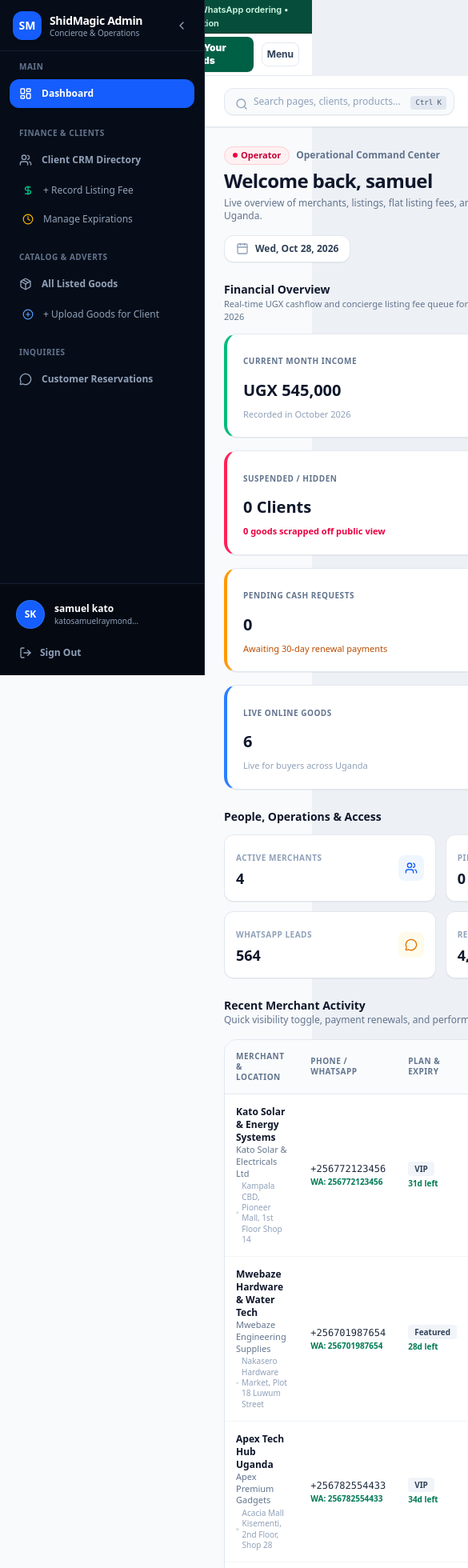
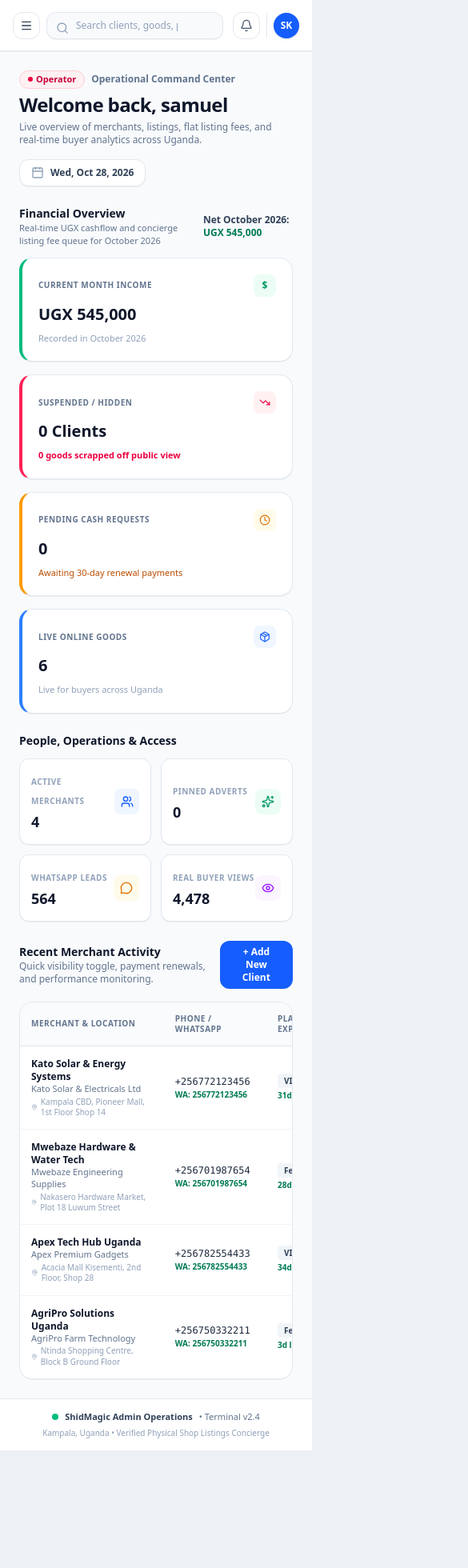
Before and after one commit to katosamuelraymond/shid-magic, a Next.js app: page /admin in a window 390 px wide. Shown: the top 1960 px of the page at 80% size, 585 px wide, since content can reach past the window. After the commit the page ends 1813 px from the top, so only its background shows below. Built offline with nearby package versions, Linux system fonts and the light colour scheme.

Commit message:
fix: remove public navbar and footer from admin pages, fix admin shell layout and mobile responsiveness

```diff
--- a/src/app/admin/page.tsx
+++ b/src/app/admin/page.tsx
@@ -33,6 +33,7 @@ import {
   ChevronDown,
   Sparkles,
   X,
+  Menu,
   Loader2,
   Bell,
   Sun,
@@ -48,6 +49,7 @@ export default function AdminPage() {
   // Navigation State
   const [activeNav, setActiveNav] = useState<'dashboard' | 'merchants' | 'upload' | 'products' | 'orders'>('dashboard');
   const [isSidebarCollapsed, setIsSidebarCollapsed] = useState(false);
+  const [isMobileSidebarOpen, setIsMobileSidebarOpen] = useState(false);
 
   // Data State
   const [products, setProducts] = useState<Product[]>([]);
@@ -490,13 +492,26 @@ export default function AdminPage() {
     });
   }, [products, productFilter, globalSearch]);
 
+  const handleNavClick = (tab: 'dashboard' | 'merchants' | 'upload' | 'products' | 'orders') => {
+    setActiveNav(tab);
+    setIsMobileSidebarOpen(false);
+  };
+
   return (
     <div className="min-h-screen bg-[#f8fafc] text-slate-900 flex flex-row font-sans">
+      {/* Mobile Drawer Backdrop */}
+      {isMobileSidebarOpen && (
+        <div
+          onClick={() => setIsMobileSidebarOpen(false)}
+          className="fixed inset-0 z-40 bg-slate-900/60 backdrop-blur-xs md:hidden"
+        />
+      )}
+
       {/* ================= LEFT SIDEBAR SHELL ================= */}
       <aside
         className={`fixed inset-y-0 left-0 z-50 flex flex-col justify-between bg-[#070d18] text-slate-300 transition-all duration-200 border-r border-[#162032] ${
-          isSidebarCollapsed ? 'w-16' : 'w-64'
-        }`}
+          isMobileSidebarOpen ? 'translate-x-0' : '-translate-x-full md:translate-x-0'
+        } ${isSidebarCollapsed ? 'md:w-16 w-64' : 'w-64'}`}
       >
         {/* Sidebar Header with Brand & Collapse Toggle */}
         <div>
@@ -523,9 +538,19 @@ export default function AdminPage() {
               </div>
             )}
 
+            {/* Mobile close button */}
+            <button
+              onClick={() => setIsMobileSidebarOpen(false)}
+              className="md:hidden rounded-lg p-1.5 text-slate-400 hover:bg-[#162032] hover:text-white"
+              title="Close sidebar"
+            >
+              <X className="h-4 w-4" />
+            </button>
+
+            {/* Desktop collapse toggle */}
             <button
               onClick={() => setIsSidebarCollapsed(!isSidebarCollapsed)}
-              className="rounded-lg p-1 text-slate-400 hover:bg-[#162032] hover:text-white transition"
+              className="hidden md:block rounded-lg p-1 text-slate-400 hover:bg-[#162032] hover:text-white transition"
               title={isSidebarCollapsed ? 'Expand sidebar' : 'Collapse sidebar'}
             >
               {isSidebarCollapsed ? (
@@ -547,7 +572,7 @@ export default function AdminPage() {
               )}
               <div className="space-y-1">
                 <button
-                  onClick={() => setActiveNav('dashboard')}
+                  onClick={() => handleNavClick('dashboard')}
                   className={`w-full flex items-center gap-3 px-3 py-2.5 rounded-xl text-xs font-bold transition ${
                     activeNav === 'dashboard'
                       ? 'bg-blue-600 text-white shadow-sm'
@@ -570,7 +595,7 @@ export default function AdminPage() {
               )}
               <div className="space-y-1">
                 <button
-                  onClick={() => setActiveNav('merchants')}
+                  onClick={() => handleNavClick('merchants')}
                   className={`w-full flex items-center justify-between px-3 py-2.5 rounded-xl text-xs font-bold transition ${
                     activeNav === 'merchants'
                       ? 'bg-blue-600 text-white shadow-sm'
@@ -590,7 +615,10 @@ export default function AdminPage() {
                 </button>
 
                 <button
-                  onClick={() => setShowAddMerchantModal(true)}
+                  onClick={() => {
+                    setShowAddMerchantModal(true);
+                    setIsMobileSidebarOpen(false);
+                  }}
                   className="w-full flex items-center gap-3 px-3 py-2 rounded-xl text-xs font-medium text-slate-400 hover:bg-[#111927] hover:text-white transition pl-4"
                   title="Record Listing Fee & Onboard"
                 >
@@ -600,7 +628,7 @@ export default function AdminPage() {
 
                 <button
                   onClick={() => {
-                    setActiveNav('merchants');
+                    handleNavClick('merchants');
                     setMerchantFilter('expired');
                   }}
                   className="w-full flex items-center gap-3 px-3 py-2 rounded-xl text-xs font-medium text-slate-400 hover:bg-[#111927] hover:text-white transition pl-4"
@@ -621,7 +649,7 @@ export default function AdminPage() {
               )}
               <div className="space-y-1">
                 <button
-                  onClick={() => setActiveNav('products')}
+                  onClick={() => handleNavClick('products')}
                   className={`w-full flex items-center gap-3 px-3 py-2.5 rounded-xl text-xs font-bold transition ${
                     activeNav === 'products'
                       ? 'bg-blue-600 text-white shadow-sm'
@@ -634,7 +662,7 @@ export default function AdminPage() {
                 </button>
 
                 <button
-                  onClick={() => setActiveNav('upload')}
+                  onClick={() => handleNavClick('upload')}
                   className={`w-full flex items-center gap-3 px-3 py-2 rounded-xl text-xs font-medium transition pl-4 ${
                     activeNav === 'upload'
                       ? 'text-blue-400 font-bold bg-[#111927]'
@@ -657,7 +685,7 @@ export default function AdminPage() {
               )}
               <div className="space-y-1">
                 <button
-                  onClick={() => setActiveNav('orders')}
+                  onClick={() => handleNavClick('orders')}
                   className={`w-full flex items-center gap-3 px-3 py-2.5 rounded-xl text-xs font-bold transition ${
                     activeNav === 'orders'
                       ? 'bg-blue-600 text-white shadow-sm'
@@ -701,30 +729,40 @@ export default function AdminPage() {
 
       {/* ================= RIGHT MAIN APPLICATION CANVAS ================= */}
       <div
-        className={`flex-1 flex flex-col min-h-screen transition-all duration-200 ${
-          isSidebarCollapsed ? 'pl-16' : 'pl-64'
-        }`}
+        className={`flex-1 flex flex-col min-h-screen min-w-0 w-full transition-all duration-200 ${
+          isSidebarCollapsed ? 'md:pl-16' : 'md:pl-64'
+        } pl-0`}
       >
         {/* Top Header Bar */}
-        <header className="sticky top-0 z-40 h-16 bg-white border-b border-slate-200 flex items-center justify-between px-6 shadow-2xs">
-          {/* Global Search with Ctrl+K shortcut */}
-          <div className="relative w-72 sm:w-96">
-            <Search className="h-4 w-4 text-slate-400 absolute left-3.5 top-3 pointer-events-none" />
+        <header className="sticky top-0 z-30 h-16 bg-white border-b border-slate-200 flex items-center justify-between px-4 sm:px-6 shadow-2xs gap-3">
+          {/* Mobile Hamburger & Global Search */}
+          <div className="flex items-center gap-2 min-w-0 flex-1">
+            <button
+              onClick={() => setIsMobileSidebarOpen(true)}
+              className="md:hidden rounded-xl border border-slate-200 p-2 text-slate-700 hover:bg-slate-50 flex-shrink-0"
+              title="Open Navigation Menu"
+            >
+              <Menu className="h-4 w-4" />
+            </button>
+
+            <div className="relative flex-1 max-w-xs sm:max-w-sm md:max-w-md min-w-0">
+              <Search className="h-4 w-4 text-slate-400 absolute left-3 top-3 pointer-events-none" />
               <input
                 id="admin-global-search"
                 type="text"
-              placeholder="Search pages, clients, products..."
+                placeholder="Search clients, goods, phone..."
                 value={globalSearch}
                 onChange={(e) => setGlobalSearch(e.target.value)}
                 className="w-full rounded-xl border border-slate-200 bg-slate-50 py-2 pl-9 pr-14 text-xs text-slate-900 placeholder-slate-400 focus:border-blue-600 focus:bg-white focus:outline-none transition shadow-2xs"
               />
-            <span className="absolute right-2.5 top-2.5 rounded bg-slate-200 px-1.5 py-0.5 text-[9px] font-mono text-slate-600 pointer-events-none">
+              <span className="hidden sm:inline-block absolute right-2.5 top-2.5 rounded bg-slate-200 px-1.5 py-0.5 text-[9px] font-mono text-slate-600 pointer-events-none">
                 Ctrl K
               </span>
             </div>
+          </div>
 
           {/* Top Right Tools & Profile */}
-          <div className="flex items-center gap-3">
+          <div className="flex items-center gap-2 sm:gap-3 flex-shrink-0">
             {/* Live Marketplace link */}
             <Link
               href="/"
@@ -739,7 +777,7 @@ export default function AdminPage() {
             <div className="relative">
               <button
                 onClick={() => {
-                  setActiveNav('merchants');
+                  handleNavClick('merchants');
                   setMerchantFilter('expired');
                 }}
                 className="rounded-xl border border-slate-200 p-2 text-slate-600 hover:bg-slate-50 transition relative"
@@ -993,8 +1031,8 @@ export default function AdminPage() {
               </div>
 
               {/* Table of merchants */}
-              <div className="overflow-hidden rounded-2xl border border-slate-200 bg-white shadow-2xs">
-                <table className="w-full text-left border-collapse text-xs">
+              <div className="overflow-x-auto rounded-2xl border border-slate-200 bg-white shadow-2xs">
+                <table className="w-full min-w-[700px] text-left border-collapse text-xs">
                   <thead>
                     <tr className="border-b border-slate-200 bg-slate-50/80 text-[10px] font-black uppercase tracking-wider text-slate-500">
                       <th className="p-3.5">Merchant & Location</th>
@@ -1161,8 +1199,8 @@ export default function AdminPage() {
               </div>
 
               {/* Table */}
-              <div className="overflow-hidden rounded-2xl border border-slate-200 bg-white shadow-2xs">
-                <table className="w-full text-left border-collapse text-xs">
+              <div className="overflow-x-auto rounded-2xl border border-slate-200 bg-white shadow-2xs">
+                <table className="w-full min-w-[700px] text-left border-collapse text-xs">
                   <thead>
                     <tr className="border-b border-slate-200 bg-slate-50/80 text-[10px] font-black uppercase tracking-wider text-slate-500">
                       <th className="p-3.5">Merchant / Business</th>
@@ -1310,8 +1348,8 @@ export default function AdminPage() {
               </div>
 
               {/* Product table */}
-              <div className="overflow-hidden rounded-2xl border border-slate-200 bg-white shadow-2xs">
-                <table className="w-full text-left border-collapse text-xs">
+              <div className="overflow-x-auto rounded-2xl border border-slate-200 bg-white shadow-2xs">
+                <table className="w-full min-w-[700px] text-left border-collapse text-xs">
                   <thead>
                     <tr className="border-b border-slate-200 bg-slate-50/80 text-[10px] font-black uppercase tracking-wider text-slate-500">
                       <th className="p-3.5">Product Details</th>
@@ -1699,8 +1737,8 @@ export default function AdminPage() {
                 </p>
               </div>
 
-              <div className="overflow-hidden rounded-2xl border border-slate-200 bg-white shadow-2xs">
-                <table className="w-full text-left border-collapse text-xs">
+              <div className="overflow-x-auto rounded-2xl border border-slate-200 bg-white shadow-2xs">
+                <table className="w-full min-w-[700px] text-left border-collapse text-xs">
                   <thead>
                     <tr className="border-b border-slate-200 bg-slate-50/80 text-[10px] font-black uppercase tracking-wider text-slate-500">
                       <th className="p-3.5">ID</th>
@@ -1745,6 +1783,18 @@ export default function AdminPage() {
             </div>
           )}
         </main>
+
+        {/* Subtle Admin System Footer */}
+        <footer className="mt-auto border-t border-slate-200 bg-white px-6 py-3.5 text-center sm:flex sm:items-center sm:justify-between text-[11px] text-slate-500">
+          <div className="flex items-center justify-center sm:justify-start gap-2">
+            <span className="inline-block h-2 w-2 rounded-full bg-emerald-500"></span>
+            <span className="font-semibold text-slate-700">ShidMagic Admin Operations</span>
+            <span>• Terminal v2.4</span>
+          </div>
+          <p className="mt-1 sm:mt-0 text-[10px] text-slate-400">
+            Kampala, Uganda • Verified Physical Shop Listings Concierge
+          </p>
+        </footer>
       </div>
 
       {/* ================= MODAL: REGISTER NEW MERCHANT ================= */}
--- a/src/components/Footer.tsx
+++ b/src/components/Footer.tsx
@@ -1,7 +1,17 @@
+'use client';
+
 import React from 'react';
 import Link from 'next/link';
+import { usePathname } from 'next/navigation';
 
 export default function Footer() {
+  const pathname = usePathname();
+
+  // Do not render the public marketplace footer inside the admin pages
+  if (pathname?.startsWith('/admin')) {
+    return null;
+  }
+
   return (
     <footer className="border-t border-[#04382a] bg-[#031d16] text-emerald-100/80">
       {/* 3 Pillars / Value Proposition Banner (Solid Deep Forest Obsidian) */}
--- a/src/components/Navbar.tsx
+++ b/src/components/Navbar.tsx
@@ -2,9 +2,16 @@
 
 import React, { useState } from 'react';
 import Link from 'next/link';
+import { usePathname } from 'next/navigation';
 
 export default function Navbar() {
+  const pathname = usePathname();
   const [mobileMenuOpen, setMobileMenuOpen] = useState(false);
+
+  // Do not render the public marketplace navbar inside the admin dashboard shell
+  if (pathname?.startsWith('/admin')) {
+    return null;
+  }
 
   return (
     <header className="sticky top-0 z-40 w-full border-b border-slate-200 bg-white shadow-2xs">
```
Lines whose indentation alone changed are shown as unchanged.
